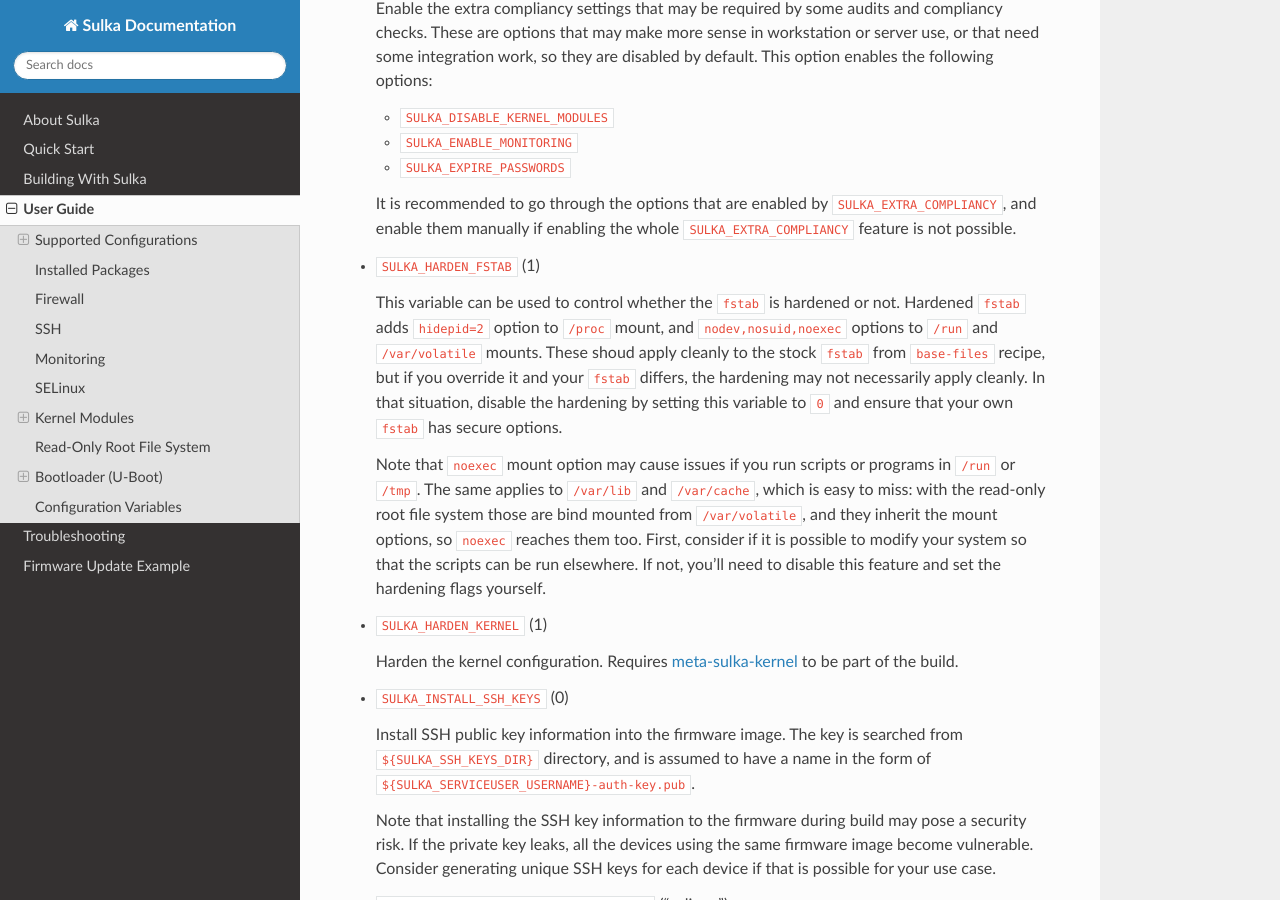
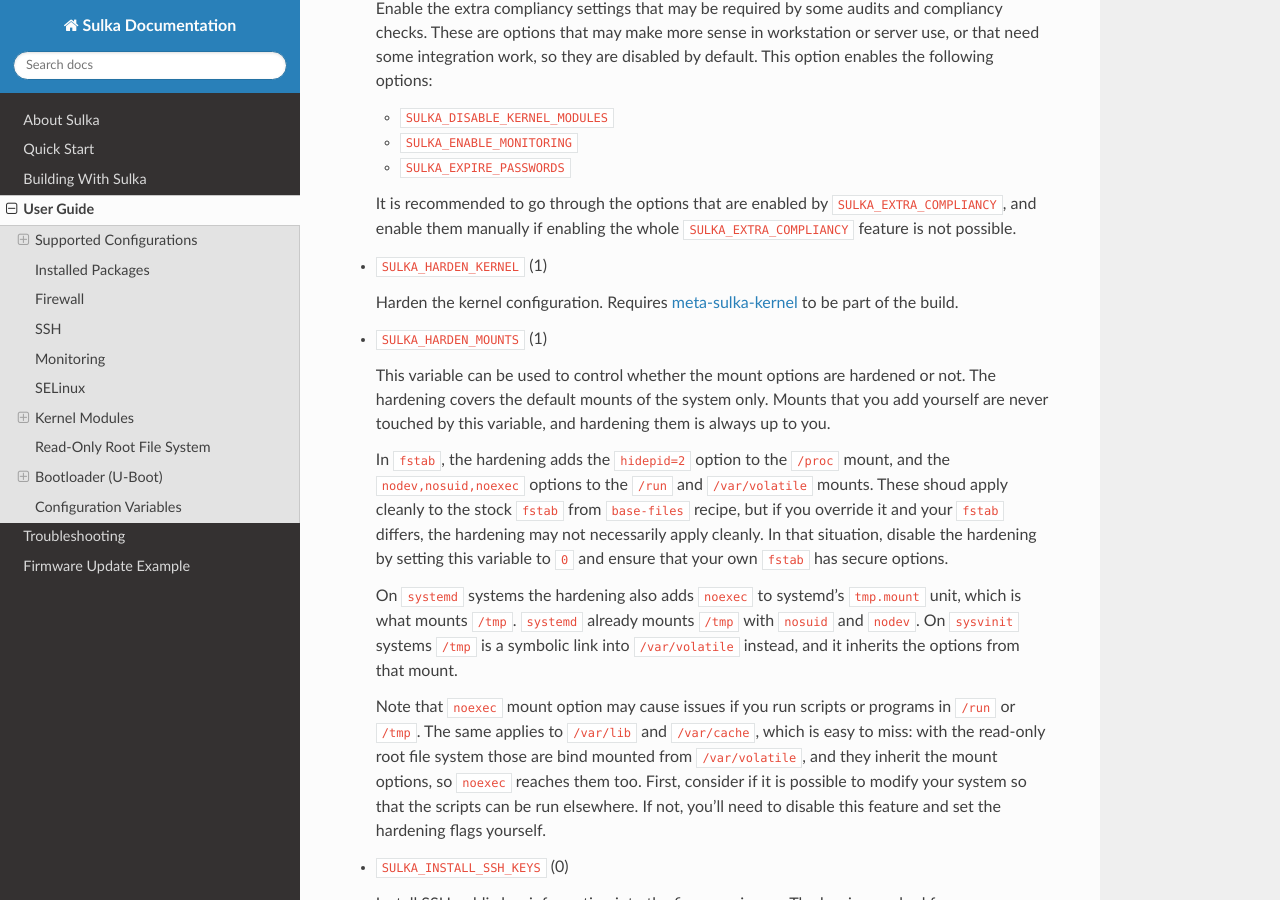
Before and after one commit to AltidSec/sulka-docs, a Sphinx documentation site: the page built from source/user-guide.rst, in a window 1280 px wide and 900 px high, scrolled down 10973 px. Built offline with Sphinx 7.4.7 and the Read the Docs theme 3.1.0, drawn with Linux system fonts in a browser that asks for light colours.

Commit message:
Update fstab hardening option and tmp hardening
Sulka now hardens the systemd tmp mount, so add information about that.
Also, SULKA_HARDEN_FSTAB has now been renamed to SULKA_HARDEN_MOUNTS as
that is more descriptive, so update documentation.

```diff
--- a/source/user-guide.rst
+++ b/source/user-guide.rst
@@ -438,21 +438,28 @@ This chapter covers the configuration items in Sulka. The default value for each
 
   It is recommended to go through the options that are enabled by ``SULKA_EXTRA_COMPLIANCY``, and enable them manually if enabling the whole ``SULKA_EXTRA_COMPLIANCY`` feature is not possible.
 
-* ``SULKA_HARDEN_FSTAB`` (1)
+* ``SULKA_HARDEN_KERNEL`` (1)
 
-  This variable can be used to control whether the ``fstab`` is hardened or not.
-  Hardened ``fstab`` adds ``hidepid=2`` option to ``/proc`` mount, and ``nodev,nosuid,noexec`` options to ``/run`` and ``/var/volatile`` mounts.
+  Harden the kernel configuration. Requires `meta-sulka-kernel <https://codeberg.org/AltidSec/meta-sulka-kernel>`_ to be part of the build.
+
+* ``SULKA_HARDEN_MOUNTS`` (1)
+
+  This variable can be used to control whether the mount options are hardened or not.
+  The hardening covers the default mounts of the system only.
+  Mounts that you add yourself are never touched by this variable, and hardening them is always up to you.
+
+  In ``fstab``, the hardening adds the ``hidepid=2`` option to the ``/proc`` mount, and the ``nodev,nosuid,noexec`` options to the ``/run`` and ``/var/volatile`` mounts.
   These shoud apply cleanly to the stock ``fstab`` from ``base-files`` recipe, but if you override it and your ``fstab`` differs, the hardening may not necessarily apply cleanly.
   In that situation, disable the hardening by setting this variable to ``0`` and ensure that your own ``fstab`` has secure options.
+
+  On ``systemd`` systems the hardening also adds ``noexec`` to systemd's ``tmp.mount`` unit, which is what mounts ``/tmp``.
+  ``systemd`` already mounts ``/tmp`` with ``nosuid`` and ``nodev``.
+  On ``sysvinit`` systems ``/tmp`` is a symbolic link into ``/var/volatile`` instead, and it inherits the options from that mount.
 
   Note that ``noexec`` mount option may cause issues if you run scripts or programs in ``/run`` or ``/tmp``.
   The same applies to ``/var/lib`` and ``/var/cache``, which is easy to miss: with the read-only root file system those are bind mounted from ``/var/volatile``, and they inherit the mount options, so ``noexec`` reaches them too.
   First, consider if it is possible to modify your system so that the scripts can be run elsewhere.
   If not, you'll need to disable this feature and set the hardening flags yourself.
-
-* ``SULKA_HARDEN_KERNEL`` (1)
-
-  Harden the kernel configuration. Requires `meta-sulka-kernel <https://codeberg.org/AltidSec/meta-sulka-kernel>`_ to be part of the build.
 
 * ``SULKA_INSTALL_SSH_KEYS`` (0)
 
```
Also changed, not shown: source/troubleshooting.rst (+8 -4 lines).
